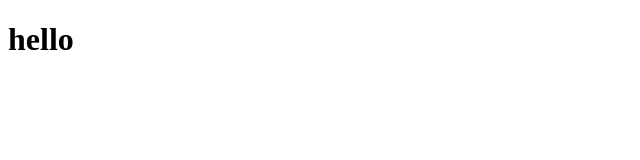
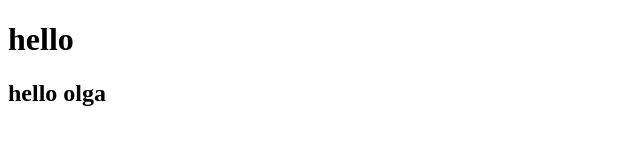
Before and after one commit to misaksaghoyan/project33, a plain HTML site: page index.html in a window 1280 px wide. Shown: the whole page, without its empty margins (0-640 px from the left). Drawn offline with Linux system fonts and the light colour scheme.

Commit message:
add,index,variable.css

```diff
--- a/index.html
+++ b/index.html
@@ -8,5 +8,7 @@
 </head>
 <body>
     <h1>hello</h1>
+    <h2>hello olga</h2>
+
 </body>
 </html>
--- /dev/null
+++ b/styles/variable.css
@@ -0,0 +1,4 @@
+*{
+    margin: 0;
+    padding: 0;
+}
```
